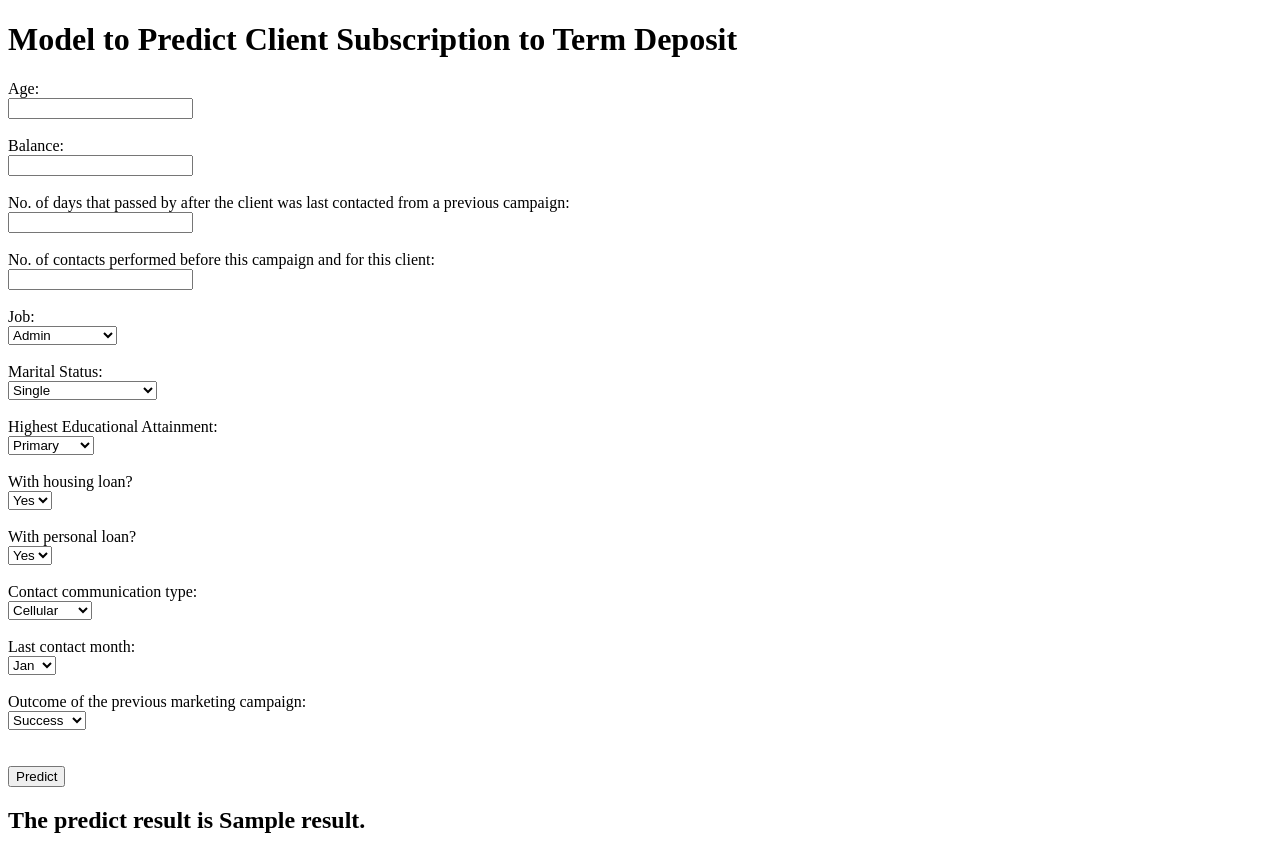
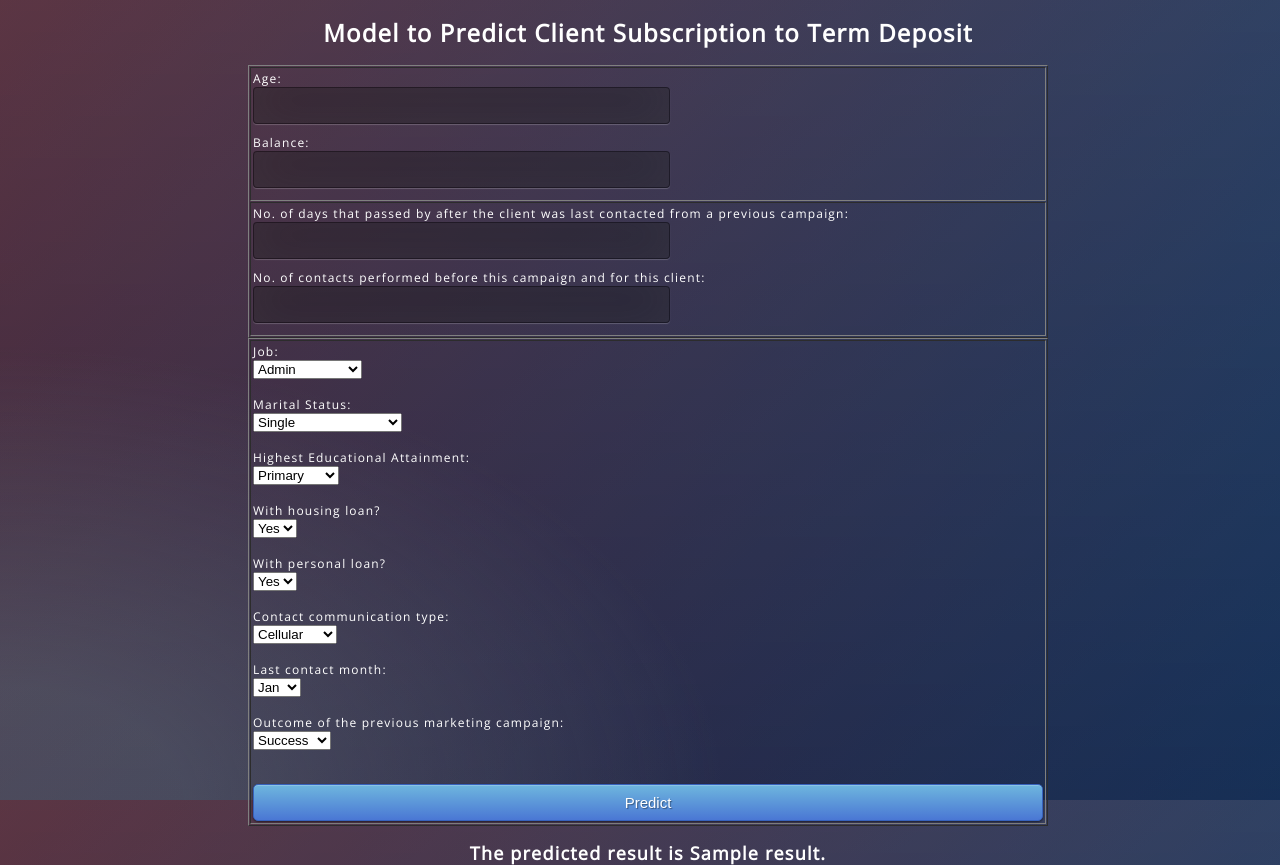
Before and after one commit to JoviLambton/AML-3104-Project, a Flask app: template templates/index.html in a window 1280 px wide. Before the commit the page ends 833 px from the top, so only its background shows below. Run offline with Flask 3, Linux system fonts and the light colour scheme; the template is opened without the code that fills it: most values are stand-ins (such as "Sample title", 1, 10 or a date in 2020); parts of the project's set-up code (start-up, migrations or seed data) failed here and were passed over.

Commit message:
Uploaded files that worked on GCP

```diff
--- /dev/null
+++ b/app.yaml
@@ -0,0 +1 @@
+runtime: python311
--- /dev/null
+++ b/requirements.txt
@@ -0,0 +1,6 @@
+pandas>=1.5.3
+Cython>= 3.0.4
+numpy>=1.24.1
+scikit-learn==1.2.0
+Flask==3.0.0
+gunicorn==21.2.0
--- a/static/css/style.css
+++ b/static/css/style.css
@@ -9,7 +9,7 @@
 .btn-primary:hover, .btn-primary:active, .btn-primary.active, .btn-primary.disabled, .btn-primary[disabled] { filter: none; background-color: #4a77d4; }
 .btn-block { width: 100%; display:block; }
 
-* { -webkit-box-sizing:border-box; -moz-box-sizing:border-box; -ms-box-sizing:border-box; -o-box-sizing:border-box; box-sizing:border-box; }
+/* * { -webkit-box-sizing:border-box; -moz-box-sizing:border-box; -ms-box-sizing:border-box; -o-box-sizing:border-box; box-sizing:border-box; } */
 
 html { width: 100%; height:100%; overflow:hidden; }
 
@@ -19,7 +19,7 @@ body {
 	font-family: 'Open Sans', sans-serif;
 	background: #092756;
 	color: #fff;
-	font-size: 13px;
+	font-size: 12px;
 	text-align:left;
 	letter-spacing:1.2px;
 	background: -moz-radial-gradient(0% 100%, ellipse cover, rgba(104,128,138,.4) 10%,rgba(138,114,76,0) 40%),-moz-linear-gradient(top,  rgba(57,173,219,.25) 0%, rgba(42,60,87,.4) 100%), -moz-linear-gradient(-45deg,  #670d10 0%, #092756 100%);
@@ -32,7 +32,7 @@ body {
 }
 .login {
 	position: absolute;
-	top: 40%;
+	top: 100%;
 	left: 50%;
 	margin: -150px 0 0 -150px;
 	width:400px;
@@ -42,7 +42,7 @@ body {
 .login h1 { color: #fff; text-shadow: 0 0 10px rgba(0,0,0,0.3); letter-spacing:1px; text-align:center; }
 
 input {
-	width: 100%;
+	width: 50%;
 	margin-bottom: 10px;
 	background: rgba(0,0,0,0.3);
 	border: none;
--- a/templates/index.html
+++ b/templates/index.html
@@ -8,39 +8,46 @@
 <link href='https://fonts.googleapis.com/css?family=Arimo' rel='stylesheet' type='text/css'>
 <link href='https://fonts.googleapis.com/css?family=Hind:300' rel='stylesheet' type='text/css'>
 <link href='https://fonts.googleapis.com/css?family=Open+Sans+Condensed:300' rel='stylesheet' type='text/css'>
+<link rel="stylesheet" href="{{ url_for('static', filename='css/style.css') }}">
 <!--
   <link rel="stylesheet" href="{{ url_for('static', filename='css/style.css') }}">
 -->
-<style>
-  body {
-    overflow-y: scroll; /* This adds a vertical scrollbar */
-    /* overflow-x: scroll; / / Uncomment this line if you also want a horizontal scrollbar */
-  }
-</style>
+
+
+
 </head>
 
     <body>
-        <div class="login">
-            <h1>Model to Predict Client Subscription to Term Deposit</h1>
+
+          <center><h1>Model to Predict Client Subscription to Term Deposit</h1>
     <!-- Main Input For Receiving Query to our ML -->
             <form action="{{ url_for('predict_datapoint')}}" method="post">
+              <center>
 <!--
               <input type="text" name="age" placeholder="Age" required="required" /><br>
               <input type="text" name="balance" placeholder="Average Yearly Balance" required="required" /><br>
+
 -->
 
+<table height="100%" width="800" border="1" cellspacing="1" cellpadding="2">
+<tr border="1">
+  <td>
               <label for="age">Age:</label><br>
-              <input type="text" id="age" name="age" required="required"><br><br>
+              <input type="text" id="age" name="age" required="required"><br>
 
               <label for="balance">Balance:</label><br>
-              <input type="text" id="balance" name="balance" required="required"><br><br>
-
+              <input type="text" id="balance" name="balance" required="required"><br></td></tr>
+<tr border="1">
+  <td>
               <label for="pdays">No. of days that passed by after the client was last contacted from a previous campaign:</label><br>
-              <input type="text" id="pdays" name="pdays" required="required"><br><br>
+              <input type="text" id="pdays" name="pdays" required="required"><br>
 
               <label for="previous">No. of contacts performed before this campaign and for this client:</label><br>
-              <input type="text" id="previous" name="previous" required="required"><br><br>
+              <input type="text" id="previous" name="previous" required="required"><br> </td></tr></table>
 
+
+              <table height="100% "width="800" border="1" cellspacing="1" cellpadding="2">
+                <tr><td>
               <label for="job">Job:</label><br>
               <select required id="job" name="job" required="required">
                 <option value="admin">Admin</option>
@@ -65,6 +72,9 @@
                 <option value="divorced">Divorced or Widowed</option>
               </select>
               <br><br>
+
+
+
 
               <label for="education">Highest Educational Attainment:</label><br>
               <select required id="education" name="education" required="required">
@@ -163,12 +173,12 @@
 
                <button type="submit" class="btn btn-primary btn-block btn-large">Predict</button>
             </form>
-            <!--
+          </tr></div></body></html></table>            <!--
         <h2><br<br>
          </h2></div>
          The result is {{result}}
         </h2>
       -->
-      <h2>The predict result is {{result}}.</h2>
+      <h2>The predicted result is {{result}}.</h2>
        <body>
     </html>
```
Also changed, not shown: main.py (renamed from app.py), 4 other files.
